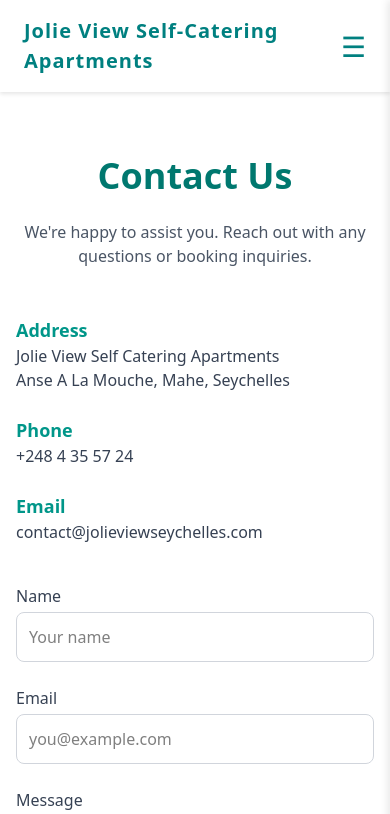
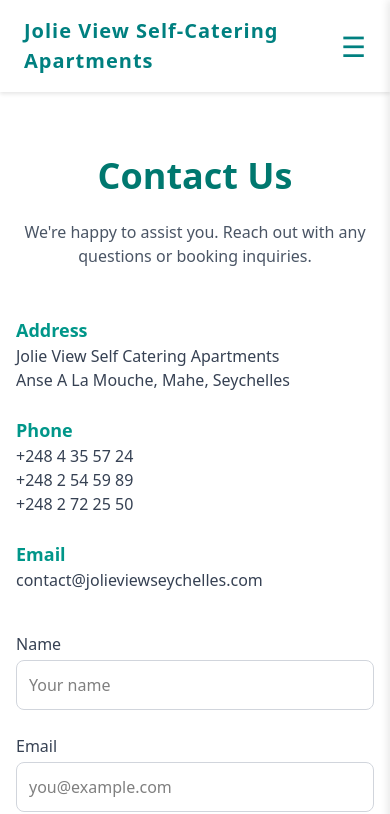
Before and after one commit to DovahSeb/jolieview-self-catering, an Angular app: page /contact in a window 390 px wide. Shown: the top 814 px of the page. Built offline with nearby package versions, Linux system fonts and the light colour scheme.

Commit message:
Added a missing phone numbers

```diff
--- a/src/app/features/components/contact/contact.component.html
+++ b/src/app/features/components/contact/contact.component.html
@@ -14,6 +14,8 @@
       <div>
         <h3 class="font-semibold text-lg text-teal-600">Phone</h3>
         <p class="text-gray-700">+248 4 35 57 24</p>
+        <p class="text-gray-700">+248 2 54 59 89</p>
+        <p class="text-gray-700">+248 2 72 25 50</p>
       </div>
       <div>
         <h3 class="font-semibold text-lg text-teal-600">Email</h3>
```
